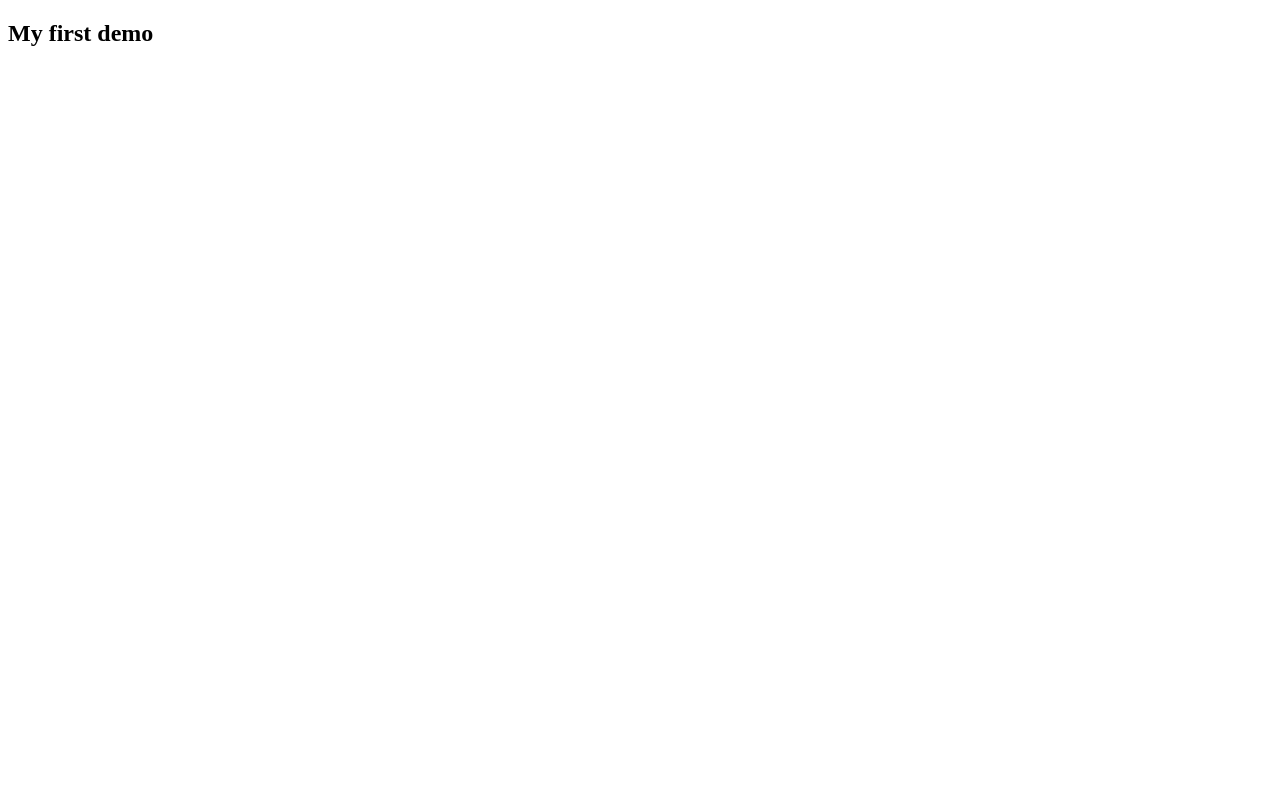
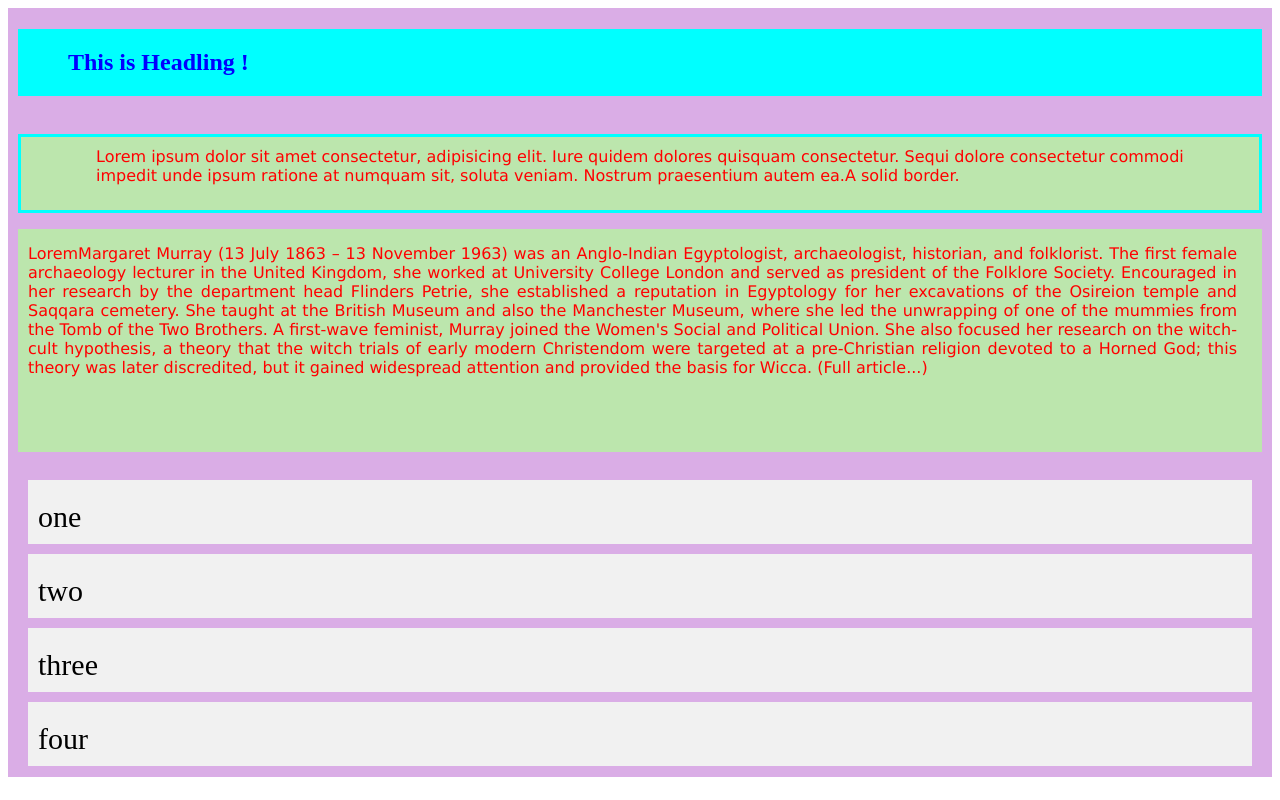
Before and after one commit to TahleelAbbas/demo-draft-tahleel, a plain HTML site: page index.html in a window 1280 px wide. Drawn offline with Linux system fonts and the light colour scheme.

Commit message:
add existing project files to git

```diff
--- a/index.html
+++ b/index.html
@@ -5,13 +5,59 @@
     <meta http-equiv="X-UA-Compatible" content="IE=edge">
     <meta name="viewport" content="width=device-width, initial-scale=1.0">
     <title>Document</title>
+    <style>
+        h1{
+            color: blue;
+            background-color: aqua;
+            padding: 20px 0px 20px 50px;
+        }
+        p{
+            font-family: Verdana;
+            font-size: 40 px;
+            color: red;
+            border: bisque;
+            border-color: aqua;
+            background-color: rgb(188, 230, 173);
+            padding: 15px 25px 75px 10px;
+
+        }
+        div {
+            background-color: rgb(218, 173, 230);
+            padding: 1px 10px 1px 10px;
+
+        }
+        p.solid {
+            border-style: solid;
+            padding: 10px 20px 25px 75px;
+        }
+        .flex-container > div {
+                background-color: #f1f1f1;
+                margin: 10px;
+                padding: 20px 10px 10px 10px;
+                font-size: 30px;
+        }
+
+
+    </style>
 </head>
 <body>
     <section>
         <div>
             <h1>
-                My first demo
+                This is Headling !
             </h1>
+        </div>
+        <div>
+            <p class="solid">Lorem ipsum dolor sit amet consectetur, adipisicing elit. Iure quidem dolores quisquam consectetur. Sequi dolore consectetur commodi impedit unde ipsum ratione at numquam sit, soluta veniam. Nostrum praesentium autem ea.A solid border.</p>
+            <p style="text-align: justify;"> <span style="border-radius: 10px;" is PAragraph ></span>
+                LoremMargaret Murray (13 July 1863 – 13 November 1963) was an Anglo-Indian Egyptologist, archaeologist, historian, and folklorist. The first female archaeology lecturer in the United Kingdom, she worked at University College London and served as president of the Folklore Society. Encouraged in her research by the department head Flinders Petrie, she established a reputation in Egyptology for her excavations of the Osireion temple and Saqqara cemetery. She taught at the British Museum and also the Manchester Museum, where she led the unwrapping of one of the mummies from the Tomb of the Two Brothers. A first-wave feminist, Murray joined the Women's Social and Political Union. She also focused her research on the witch-cult hypothesis, a theory that the witch trials of early modern Christendom were targeted at a pre-Christian religion devoted to a Horned God; this theory was later discredited, but it gained widespread attention and provided the basis for Wicca. (Full article...)  </p>
+        </div>
+        <div class="flex-container">
+            <div>one</div>
+            <div>two</div>
+            <div>three</div>
+            <div>four</div>
+
         </div>
     </section>
 
```
Also changed, not shown: style.css/style.css (added).
